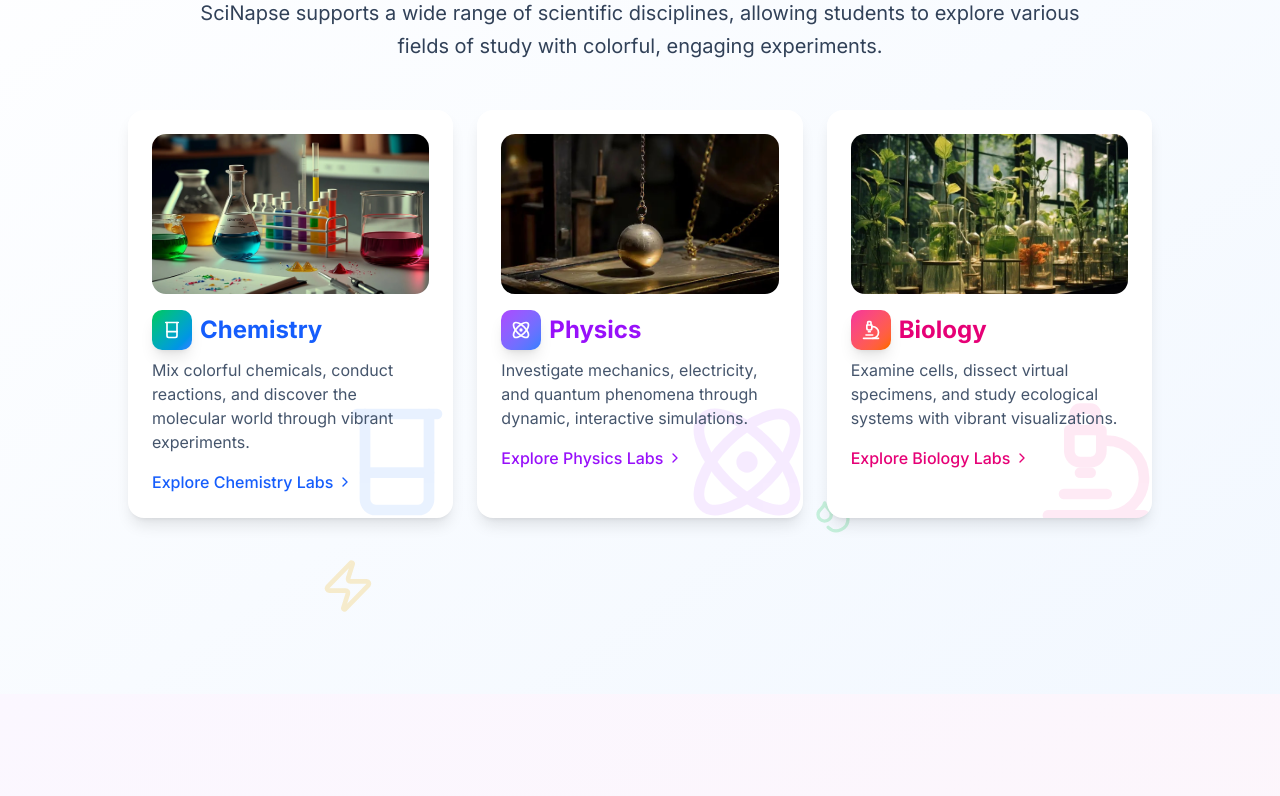
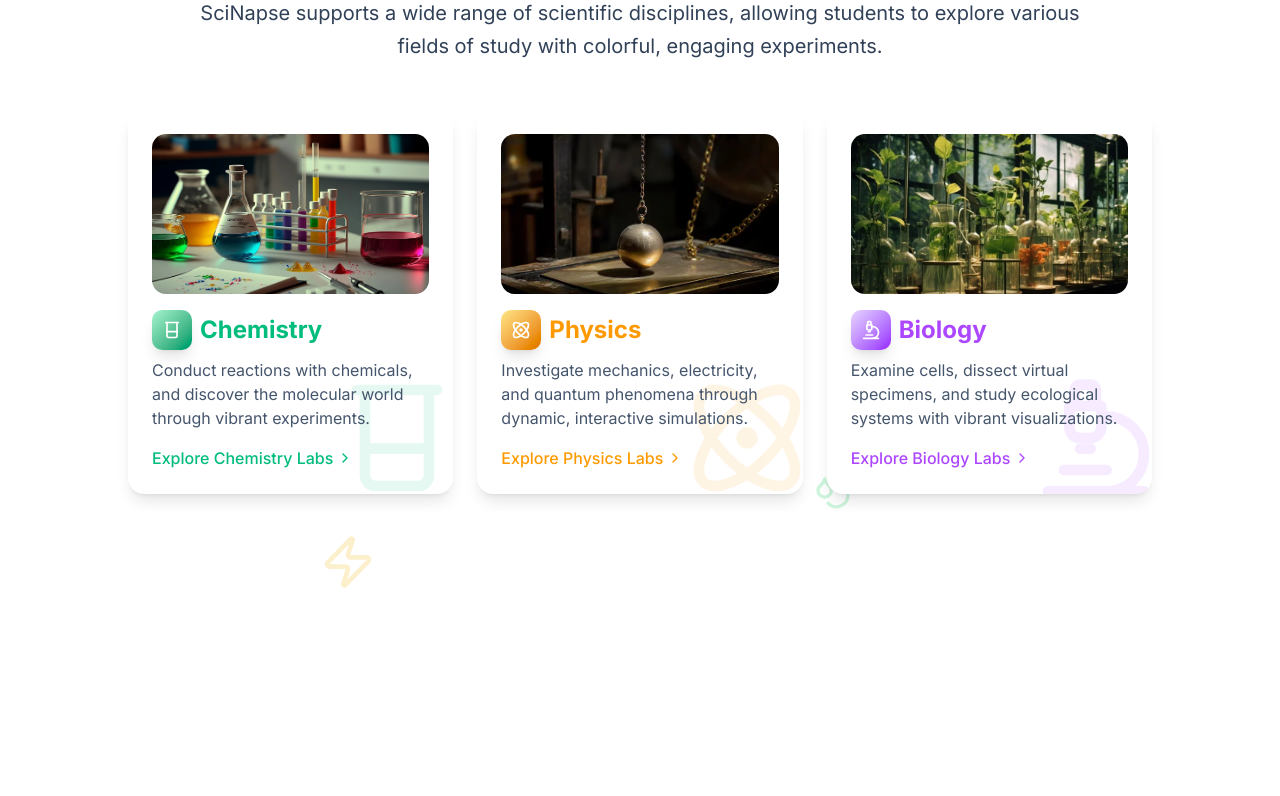
Before and after one commit to psychomita/virtual-lab, a Next.js app: page / in a window 1280 px wide. Shown: the part 2000-2796 px from the top of the page. Built offline with nearby package versions, Linux system fonts and the light colour scheme.

Commit message:
feat: add Google Translate dropdown to the homepage and update styling for various sections

```diff
--- a/src/app/(site)/page.tsx
+++ b/src/app/(site)/page.tsx
@@ -27,6 +27,7 @@
 import Link from "next/link";
 import { useRouter } from "next/navigation";
 import { useEffect, useState } from "react";
+import { GoogleTranslateDropdown } from "@/components/google-translate";
 
 export default function Home() {
   const [isMenuOpen, setIsMenuOpen] = useState(false);
@@ -90,6 +91,7 @@
           </nav>
           <div className="flex flex-1 items-center justify-end space-x-4">
             <nav className="flex items-center space-x-2">
+              <GoogleTranslateDropdown />
               <ModeToggle />
               <Button
                 variant="ghost"
@@ -252,7 +254,7 @@
           className="relative w-full py-12 md:py-24 lg:py-32"
         >
           {/* Decorative elements */}
-          <div className="pointer-events-none absolute top-0 left-0 h-20 w-full bg-gradient-to-b from-white/0 to-blue-50/50 dark:from-gray-950 dark:to-gray-950"></div>
+
           <div className="absolute -top-10 left-1/4 h-20 w-20 rounded-full bg-green-300 opacity-20 blur-xl"></div>
           <div className="absolute top-40 right-1/4 h-32 w-32 rounded-full bg-blue-300 opacity-20 blur-xl"></div>
 
@@ -346,8 +348,6 @@
           id="disciplines"
           className="relative w-full overflow-hidden py-12 md:py-24 lg:py-32"
         >
-          <div className="absolute inset-0 -z-10 bg-gradient-to-br from-white/80 to-blue-50/80 dark:from-black dark:to-indigo-950/80"></div>
-
           {/* Floating science elements */}
           <div className="animate-float absolute top-20 left-10 h-16 w-16 opacity-20">
             <Atom className="h-full w-full text-blue-500" />
@@ -380,9 +380,9 @@
             </div>
             <div className="mx-auto grid max-w-5xl gap-6 py-12 lg:grid-cols-3">
               <div className="group relative overflow-hidden rounded-2xl bg-white p-6 shadow-lg transition-all duration-300 hover:shadow-xl dark:bg-slate-800">
-                <div className="absolute inset-0 bg-gradient-to-br from-green-500/10 to-blue-500/10 opacity-0 transition-opacity duration-300 group-hover:opacity-100"></div>
+                <div className="absolute inset-0 bg-gradient-to-br from-green-500/10 to-emerald-500/10 opacity-0 transition-opacity duration-300 group-hover:opacity-100"></div>
                 <div className="absolute -right-2 -bottom-2 h-32 w-32 opacity-10">
-                  <Beaker className="h-full w-full text-blue-500" />
+                  <Beaker className="h-full w-full text-emerald-500" />
                 </div>
                 <Image
                   src="/images/chemlab.jpg"
@@ -393,30 +393,31 @@
                 />
                 <div className="relative z-10 flex flex-col gap-2">
                   <div className="flex items-center gap-2">
-                    <div className="flex h-10 w-10 items-center justify-center rounded-lg bg-gradient-to-br from-green-500 to-blue-500 text-white shadow-lg">
+                    <div className="flex h-10 w-10 items-center justify-center rounded-lg bg-gradient-to-br from-emerald-200 to-emerald-600 text-white shadow-lg">
                       <Beaker className="h-5 w-5" />
                     </div>
-                    <h3 className="text-2xl font-bold text-blue-600 dark:text-blue-400">
+                    <h3 className="text-2xl font-bold text-emerald-500 dark:text-emerald-500">
                       Chemistry
                     </h3>
                   </div>
                   <p className="text-slate-600 dark:text-slate-300">
-                    Mix colorful chemicals, conduct reactions, and discover the
-                    molecular world through vibrant experiments.
+                    Conduct reactions with chemicals, and discover the molecular
+                    world through vibrant experiments.
                   </p>
                   <Link
                     href="/explore/chemistry"
-                    className="mt-2 inline-flex items-center font-medium text-blue-600 hover:underline dark:text-blue-400"
+                    className="mt-2 inline-flex items-center font-medium text-emerald-500 hover:underline dark:text-emerald-500"
                   >
                     Explore Chemistry Labs
                     <ChevronRight className="ml-1 h-4 w-4" />
                   </Link>
                 </div>
               </div>
+
               <div className="group relative overflow-hidden rounded-2xl bg-white p-6 shadow-lg transition-all duration-300 hover:shadow-xl dark:bg-slate-800">
-                <div className="absolute inset-0 bg-gradient-to-br from-purple-500/10 to-blue-500/10 opacity-0 transition-opacity duration-300 group-hover:opacity-100"></div>
+                <div className="absolute inset-0 bg-gradient-to-br from-amber-500/10 to-orange-500/10 opacity-0 transition-opacity duration-300 group-hover:opacity-100"></div>
                 <div className="absolute -right-2 -bottom-2 h-32 w-32 opacity-10">
-                  <Atom className="h-full w-full text-purple-500" />
+                  <Atom className="h-full w-full text-amber-500" />
                 </div>
                 <Image
                   src="/images/phylab.jpg"
@@ -427,10 +428,10 @@
                 />
                 <div className="relative z-10 flex flex-col gap-2">
                   <div className="flex items-center gap-2">
-                    <div className="flex h-10 w-10 items-center justify-center rounded-lg bg-gradient-to-br from-purple-500 to-blue-500 text-white shadow-lg">
+                    <div className="flex h-10 w-10 items-center justify-center rounded-lg bg-gradient-to-br from-amber-200 to-amber-600 text-white shadow-lg">
                       <Atom className="h-5 w-5" />
                     </div>
-                    <h3 className="text-2xl font-bold text-purple-600 dark:text-purple-400">
+                    <h3 className="text-2xl font-bold text-amber-500 dark:text-amber-500">
                       Physics
                     </h3>
                   </div>
@@ -440,17 +441,18 @@
                   </p>
                   <Link
                     href="/explore/physics"
-                    className="mt-2 inline-flex items-center font-medium text-purple-600 hover:underline dark:text-purple-400"
+                    className="mt-2 inline-flex items-center font-medium text-amber-500 hover:underline dark:text-amber-500"
                   >
                     Explore Physics Labs
                     <ChevronRight className="ml-1 h-4 w-4" />
                   </Link>
                 </div>
               </div>
+
               <div className="group relative overflow-hidden rounded-2xl bg-white p-6 shadow-lg transition-all duration-300 hover:shadow-xl dark:bg-slate-800">
-                <div className="absolute inset-0 bg-gradient-to-br from-pink-500/10 to-orange-500/10 opacity-0 transition-opacity duration-300 group-hover:opacity-100"></div>
+                <div className="absolute inset-0 bg-gradient-to-br from-purple-500/10 to-fuchsia-500/10 opacity-0 transition-opacity duration-300 group-hover:opacity-100"></div>
                 <div className="absolute -right-2 -bottom-2 h-32 w-32 opacity-10">
-                  <Microscope className="h-full w-full text-pink-500" />
+                  <Microscope className="h-full w-full text-purple-500" />
                 </div>
                 <Image
                   src="/images/biolab.jpg"
@@ -461,10 +463,10 @@
                 />
                 <div className="relative z-10 flex flex-col gap-2">
                   <div className="flex items-center gap-2">
-                    <div className="flex h-10 w-10 items-center justify-center rounded-lg bg-gradient-to-br from-pink-500 to-orange-500 text-white shadow-lg">
+                    <div className="flex h-10 w-10 items-center justify-center rounded-lg bg-gradient-to-br from-purple-200 to-purple-600 text-white shadow-lg">
                       <Microscope className="h-5 w-5" />
                     </div>
-                    <h3 className="text-2xl font-bold text-pink-600 dark:text-pink-400">
+                    <h3 className="text-2xl font-bold text-purple-500 dark:text-purple-500">
                       Biology
                     </h3>
                   </div>
@@ -474,7 +476,7 @@
                   </p>
                   <Link
                     href="/explore/biology"
-                    className="mt-2 inline-flex items-center font-medium text-pink-600 hover:underline dark:text-pink-400"
+                    className="mt-2 inline-flex items-center font-medium text-purple-500 hover:underline dark:text-purple-500"
                   >
                     Explore Biology Labs
                     <ChevronRight className="ml-1 h-4 w-4" />
@@ -487,8 +489,6 @@
 
         {/* Interactive Elements Section */}
         <section className="relative w-full overflow-hidden py-12 md:py-24 lg:py-32">
-          <div className="absolute inset-0 -z-10 bg-gradient-to-br from-purple-50/80 to-pink-50/80 dark:from-purple-950/80 dark:to-pink-950/80"></div>
-
           <div className="relative z-10 container px-4 md:px-6">
             <div className="flex flex-col items-center justify-center space-y-4 text-center">
               <div className="space-y-2">
@@ -567,8 +567,6 @@
 
         {/* About Section */}
         <section id="about" className="relative w-full py-12 md:py-24 lg:py-32">
-          <div className="absolute inset-0 -z-10 bg-gradient-to-br from-white/80 to-blue-50/80 dark:from-slate-950/80 dark:to-indigo-950/80"></div>
-
           <div className="relative z-10 container px-4 md:px-6">
             <div className="grid items-center gap-6 lg:grid-cols-2 lg:gap-12">
               <div className="flex flex-col justify-center space-y-4">
@@ -681,8 +679,6 @@
           id="contact"
           className="relative w-full overflow-hidden py-12 md:py-24 lg:py-32"
         >
-          <div className="absolute inset-0 -z-10 bg-gradient-to-br from-white/80 to-purple-50/80 dark:from-slate-950/80 dark:to-indigo-950/80"></div>
-
           {/* Decorative elements */}
           <div className="animate-blob absolute top-1/4 left-1/4 h-64 w-64 rounded-full bg-blue-300 opacity-20 mix-blend-multiply blur-3xl filter"></div>
           <div className="animate-blob animation-delay-4000 absolute top-1/3 right-1/4 h-64 w-64 rounded-full bg-pink-300 opacity-20 mix-blend-multiply blur-3xl filter"></div>
@@ -752,24 +748,12 @@
       </main>
 
       {/* Footer */}
-      <footer className="relative w-full overflow-hidden border-t bg-white dark:bg-slate-950">
-        <div className="absolute inset-0 -z-10 bg-gradient-to-t from-blue-50 to-white dark:from-slate-900 dark:to-slate-950"></div>
-
+      <footer className="relative w-full overflow-hidden border-t">
         <div className="container flex flex-col items-center justify-between gap-4 py-10 md:flex-row md:py-6">
           <div className="flex items-center gap-2">
-            <div className="relative flex h-10 w-10 items-center justify-center">
-              <div className="animate-spin-slow absolute inset-0 rounded-full bg-gradient-to-br from-blue-500 via-purple-500 to-pink-500 opacity-80"></div>
-              <div className="animate-reverse-spin absolute inset-0 rounded-full bg-gradient-to-br from-green-500 via-blue-500 to-purple-500 opacity-80"></div>
-              <div className="relative z-10 flex h-8 w-8 items-center justify-center rounded-full bg-white dark:bg-slate-900">
-                <Atom className="h-5 w-5 bg-gradient-to-br from-blue-500 via-purple-500 to-pink-500 bg-clip-text text-transparent" />
-              </div>
-            </div>
-            <p className="text-center text-sm leading-loose md:text-left">
-              &copy; {new Date().getFullYear()}{" "}
-              <span className="bg-gradient-to-r from-blue-600 to-violet-600 bg-clip-text font-bold text-transparent dark:from-blue-400 dark:to-violet-400">
-                SciNapse
-              </span>
-              . All rights reserved.
+            <p className="flex items-center gap-x-2 text-center text-sm leading-loose md:text-left">
+              &copy; {new Date().getFullYear()} •
+              <Logo className="h-4.5" />• All rights reserved.
             </p>
           </div>
           <div className="flex gap-4">
```
